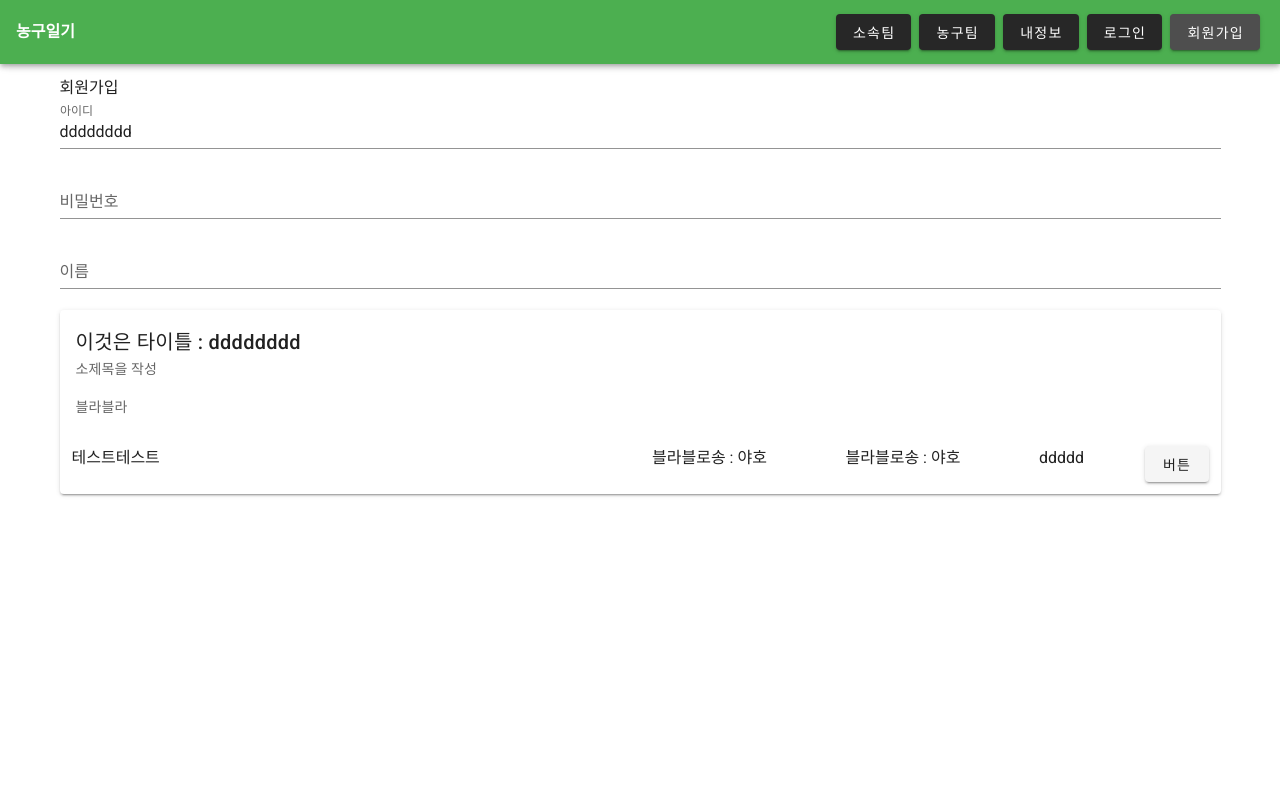
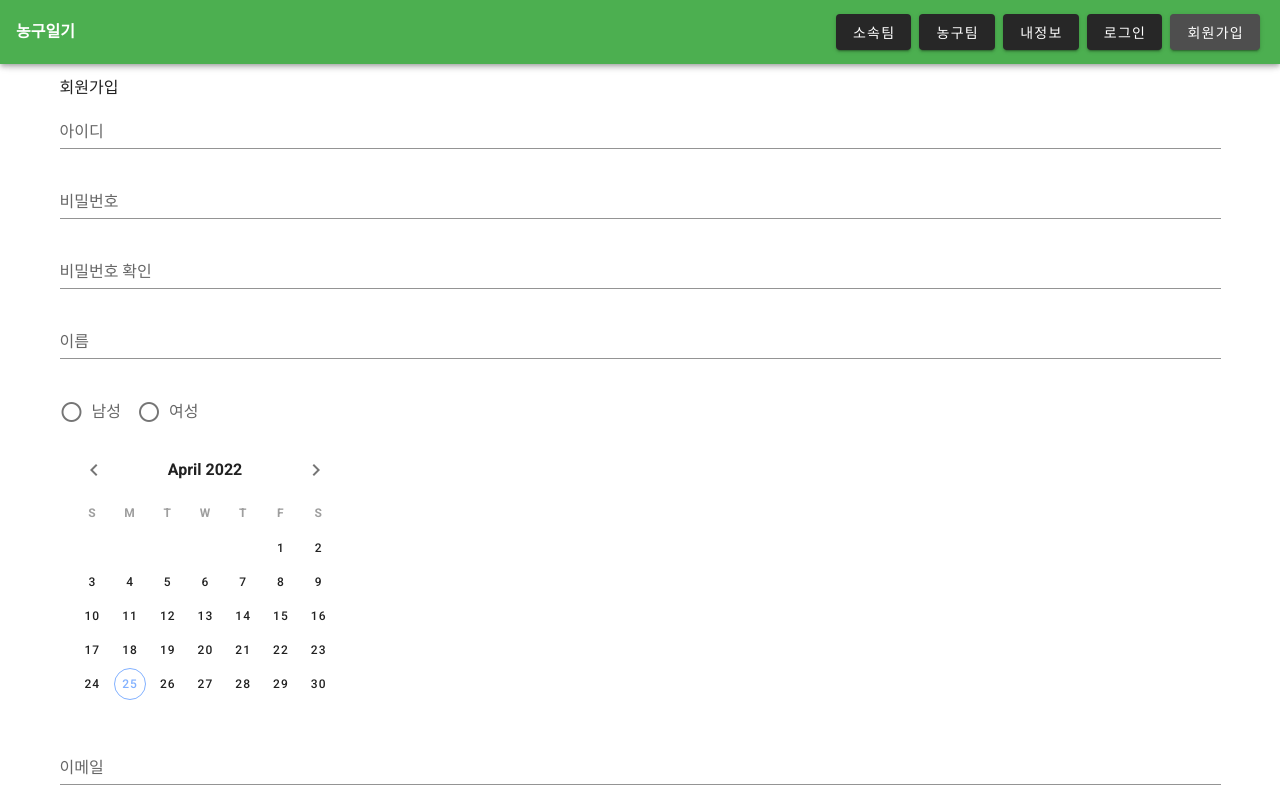
Before and after one commit to Yeo-injun/-basketballDiary-frontend, a Vue app: page /signup in a window 1280 px wide. Shown: the top 800 px of the page. Built offline with nearby package versions, Linux system fonts and the light colour scheme.

Commit message:
회원가입 페이지 작업중

```diff
--- a/src/views/SignupPage.vue
+++ b/src/views/SignupPage.vue
@@ -3,48 +3,41 @@
         회원가입
         <v-text-field label="아이디" v-model="userId"></v-text-field>
         <v-text-field label="비밀번호" type="password" v-model="password"></v-text-field>
-        <v-text-field label="이름" v-model="username"></v-text-field>
+        <v-text-field label="비밀번호 확인" type="password" v-model="passwordCheck"></v-text-field>
 
-        <v-card>
-            <v-card-title>이것은 타이틀 : {{ userId }}</v-card-title>
-            <v-card-subtitle>소제목을 작성</v-card-subtitle>
-            <v-card-text>블라블라</v-card-text>
-            <v-container>
-                <v-row>
-                    <v-col>
-                        <!-- 사진 태그 -->
-                        테스트테스트
-                    </v-col>
-                    <v-col>
-                        <v-row>
-                            <v-col>
-                                블라블로송 : 야호
-                            </v-col>
-                            <v-col>
-                                블라블로송 : 야호
-                            </v-col>
-                            <v-col class="text-left">
-                                ddddd
-                                <v-btn class="float-right">
-                                    버튼
-                                </v-btn>
-                            </v-col>
-                        </v-row>
-                    </v-col>
-                </v-row>
-            </v-container>
-        </v-card>
-
+        <v-text-field label="이름" v-model="name"></v-text-field>
+        <v-radio-group v-model="gender" row>
+            <v-radio label="남성" value="01"/>
+            <v-radio label="여성" value="02"/>
+        </v-radio-group>
+        <!-- https://vuetifyjs.com/en/components/date-pickers/#date-events -->
+        <v-date-picker
+            v-model="date"
+            no-title
+            @input="menu1 = false"
+        ></v-date-picker>
+        <v-text-field label="이메일" v-model="email"></v-text-field>
+        <v-text-field label="신장" v-model="height"></v-text-field>
+        <v-text-field label="몸무게" v-model="weight"></v-text-field>
+        포지션
+        생년월일
+        신장
+        몸무게
+        시도, 시군구 코드
     </v-container>
 </template>
 
 <script>
+// 참고자료 : https://vuetifyjs.com/en/components/forms/#vuelidate
     export default {
         data: ()=>{
             return {
-                userId: 'dddddddd',
+                userId: '',
                 password: '',
-                username: '',
+                passwordCheck: '',
+                name: '',
+                gender: '',
+
             }
         },
 
```
